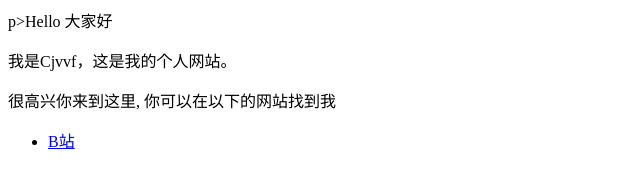
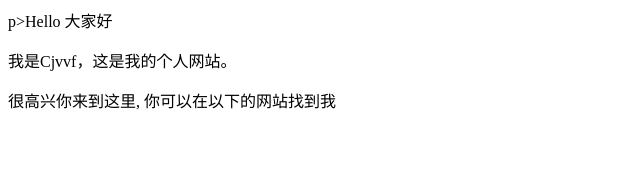
Before and after one commit to cjvvf/cjvvf.github.io, a plain HTML site: page index.html in a window 1280 px wide. Shown: the full height of the page, 0-640 px from the left. Drawn offline with Linux system fonts and the light colour scheme.

Commit message:
Update index.html

```diff
--- a/index.html
+++ b/index.html
@@ -1,7 +1,3 @@
 p>Hello 大家好</p>
 <p>我是Cjvvf，这是我的个人网站。 </p>
 <p>很高兴你来到这里, 你可以在以下的网站找到我</p>
-
-<ul>
-  <li> <a href="https://space.bilibili.com/38222162?spm_id_from=333.1007.0.0">B站</a> </li>
- </ul>
```
